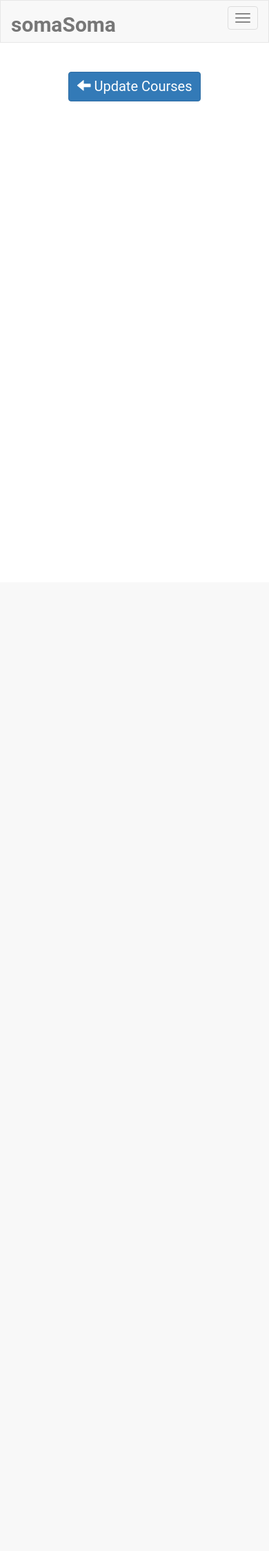
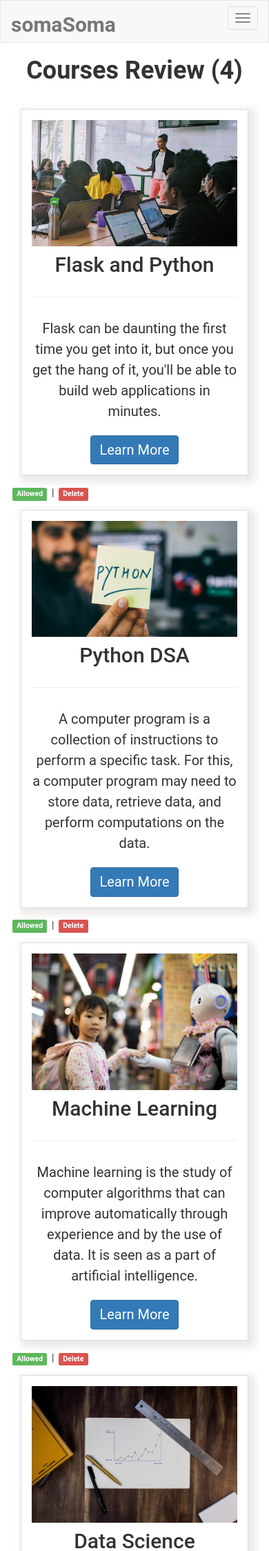
Before and after one commit to GitauHarrison/somasoma-tech-blog, a Flask app: page /courses/review in a window 390 px wide. Shown: the top 2248 px of the page at 69% size. Before the commit the page ends 147 px from the top, so only its background shows below. Run offline with Flask 2, Linux system fonts and the light colour scheme; a user stored in the database is signed in; data comes from the database, SQL or seed files in the repository; both versions use the stored data as it was after the commit; some libraries are stand-ins or nearby versions.

Commit message:
Dev: Update blog courses

```diff
--- a/app/routes.py
+++ b/app/routes.py
@@ -78,9 +78,29 @@ def home():
 
 @app.route('/courses')
 def courses():
+    page = request.args.get('page', 1, type=int)
+    allowed_courses = UpdateCourses.query.filter_by(
+        allowed_status=True).order_by(UpdateCourses.timestamp.desc()).paginate(
+        page,
+        app.config['POSTS_PER_PAGE'],
+        False
+        )
+    next_url = url_for(
+        'courses',
+        _anchor='courses',
+        page=allowed_courses.next_num) \
+        if allowed_courses.has_next else None
+    prev_url = url_for(
+        'courses',
+        _anchor='courses',
+        page=allowed_courses.prev_num) \
+        if allowed_courses.has_prev else None
     return render_template(
         'courses.html',
-        title='Courses'
+        title='Courses',
+        allowed_courses=allowed_courses.items,
+        next_url=next_url,
+        prev_url=prev_url
         )
 
 
@@ -275,14 +295,14 @@ def blog_review():
             False
             )
     next_url = url_for(
-        'blog_template_inheritance',
+        'blog_review',
         page=blogs.next_num,
-        _anchor="comments") \
+        _anchor="blog") \
         if blogs.has_next else None
     prev_url = url_for(
-        'blog_template_inheritance',
+        'blog_review',
         page=blogs.prev_num,
-        _anchor="comments") \
+        _anchor="blog") \
         if blogs.has_prev else None
     all_blogs = len(UpdateBlog.query.all())
     return render_template(
@@ -358,6 +378,40 @@ def student_stories_review():
 @login_required
 def courses_update():
     form = UpdateCoursesForm()
+    if form.validate_on_submit():
+        course = UpdateCourses(
+            title=form.title.data,
+            body=form.body.data,
+            overview=form.overview.data,
+            next_class_date=form.next_class_date.data,
+            link=form.link.data
+            )
+
+        # Handling file upload
+        uploaded_file = form.course_image.data
+        filename = secure_filename(uploaded_file.filename)
+        if not os.path.exists(app.config['UPLOAD_PATH']):
+            os.makedirs(app.config['UPLOAD_PATH'])
+        course_image_path = os.path.join(
+            app.config['UPLOAD_PATH'],
+            filename
+            )
+        print('Img path:', course_image_path)
+        uploaded_file.save(course_image_path)
+        course.course_image = course_image_path
+        print('Db path: ', course.course_image)
+
+        course_image_path_list = course.course_image.split('/')[1:]
+        print('Img path list: ', course_image_path_list)
+        new_course_image_path = '/'.join(course_image_path_list)
+        print('New img path: ', new_course_image_path)
+        course.course_image = new_course_image_path
+        print(course.course_image)
+
+        db.session.add(course)
+        db.session.commit()
+        flash('Your course has been updated. Take action now!')
+        return redirect(url_for('courses_update'))
     return render_template(
         'admin/update_courses.html',
         title='Courses Update',
@@ -368,10 +422,52 @@ def courses_update():
 @app.route('/courses/review')
 @login_required
 def courses_review():
+    page = request.args.get('page', 1, type=int)
+    courses = UpdateCourses.query.order_by(
+        UpdateCourses.timestamp.desc()
+        ).paginate(
+            page,
+            app.config['POSTS_PER_PAGE'],
+            False
+            )
+    next_url = url_for(
+        'courses_review',
+        page=courses.next_num,
+        _anchor="courses") \
+        if courses.has_next else None
+    prev_url = url_for(
+        'courses_review',
+        page=courses.prev_num,
+        _anchor="courses") \
+        if courses.has_prev else None
+    all_courses = len(UpdateCourses.query.all())
     return render_template(
         'admin/review_courses.html',
-        title='Courses Review'
+        title='Courses Review',
+        courses=courses.items,
+        next_url=next_url,
+        prev_url=prev_url,
+        all_courses=all_courses
         )
+
+
+@app.route('/courses/<int:id>/delete')
+def courses_delete(id):
+    course = UpdateCourses.query.get_or_404(id)
+    db.session.delete(course)
+    db.session.commit()
+    flash(f'Course {id} has been deleted.')
+    return redirect(url_for('courses_review'))
+
+
+@app.route('/courses/<id>/allow')
+def courses_allow(id):
+    course = UpdateCourses.query.get_or_404(id)
+    course.allowed_status = True
+    db.session.add(course)
+    db.session.commit()
+    flash(f'Course {id} has been approved.')
+    return redirect(url_for('courses_review'))
 
 # =================================
 # END OF BLOG MANAGEMENT ROUTES
--- a/app/templates/admin/review_blog.html
+++ b/app/templates/admin/review_blog.html
@@ -52,6 +52,8 @@
         </div>
     </div>
     {% endfor %}
+    <div class="row">
+        <div  class="col-sm-12">
             <!-- Pagination of comments -->
             <nav aria-label="...">
                 <ul class="pager">
@@ -68,6 +70,8 @@
                 </ul>
             </nav>
             <!-- End of pagination of comments -->
+        </div>
+    </div>
 
     <div class="row">
         <div class="col-sm-4">
--- a/app/templates/admin/review_courses.html
+++ b/app/templates/admin/review_courses.html
@@ -9,6 +9,93 @@
         </div>
     </div>
     <!-- End of flash message -->
+    <div class="row">
+        <div class="col-sm-12 text-center">
+            <h1>{{ title }} ({{ all_courses }})</h1>
+        </div>
+    </div>
+    <!-- Courses -->
+    <div class="row">
+        {% for course in courses %}
+        <div class="col-sm-4">
+            <div class="card-deck">
+                <div class="card">
+                    <img class="img-fluid" style="max-width: 100%; height: auto;" src="/{{ course.course_image }}" alt="Flask Class">
+                    <div class="card-body">
+                        <div class="text-center">
+                            <h2 class="card-title">{{ course.title }}</h2>
+                            <hr>
+                            <p class="card-text">
+                                {{ course.body }}
+                            </p>
+                            <!-- Button trigger modal -->
+                                <button type="button" class="btn btn-primary" data-toggle="modal" data-target="#{{ course.id }}">
+                                    Learn More
+                                </button>
+                        </div>
+
+                        <!-- Modal -->
+                        <div class="modal fade" id="{{ course.id }}" tabindex="-1" role="dialog" aria-labelledby="exampleModalCenterTitle" aria-hidden="true">
+                            <div class="modal-dialog modal-dialog-centered" role="document">
+                                <div class="modal-content">
+                                    <div class="modal-header">
+                                        <button type="button" class="close btn-primary" data-dismiss="modal" aria-label="Close">
+                                            <span aria-hidden="true">&times;</span>
+                                        </button>
+                                        <h2 class="modal-title text-center" id="{{ course.id }}">{{ course.title }}</h2>
+                                    </div>
+                                    <div class="modal-body">
+                                        <div class="text-center">
+                                            <img class="img-fluid" style="max-width: 100%; height: auto;" src="/{{course.course_image}}" alt="{{ course.title }}">
+                                        </div>
+                                        <h3>Overview</h3>
+                                        <p>{{ course.overview }}</p>
+                                        <h3>Next Class: {{ course.next_class_date }}</h3>
+                                        <a class="btn btn-success" href="{{ course.link }} ">Explore</a>
+                                    </div>
+                                    <div class="modal-footer">
+                                        <button type="button" class="btn btn-default" data-dismiss="modal">Close</button>
+                                    </div>
+                                </div>
+                            </div>
+                        </div>
+                        <!-- End of Modal -->
+                    </div>
+                </div>
+            </div>
+            <div class="row">
+                <div class="col-sm-12">
+                    {% if not course.allowed_status == 1 %}
+                        <a href=" {{ url_for('courses_allow', id=course.id) }} " class="label label-warning">Allow</a>
+                    {% else %}
+                        <a href="#" class="label label-success">Allowed</a></a>
+                    {% endif %}
+                     | <a href=" {{ url_for('courses_delete', id=course.id) }} " class="label label-danger">Delete</a>
+                </div>
+            </div>
+        </div>
+        {% endfor %}
+    </div>
+    <div class="row">
+        <div  class="col-sm-12">
+            <!-- Pagination of comments -->
+            <nav aria-label="...">
+                <ul class="pager">
+                    <li class="previous{% if not prev_url %} disabled{% endif %}">
+                        <a href="{{ prev_url or '#' }}">
+                            <span aria-hidden="true">&#60;</span> Newer posts
+                        </a>
+                    </li>
+                    <li class="next{% if not next_url %} disabled{% endif %}">
+                        <a href="{{ next_url or '#' }}">
+                            Older posts <span aria-hidden="true">&#62;</span>
+                        </a>
+                    </li>
+                </ul>
+            </nav>
+            <!-- End of pagination of comments -->
+        </div>
+    </div>
     <div class="row">
         <div class="col-sm-4">
             <!-- Empty column -->
```
Also changed, not shown: app/forms.py (+6 -2 lines), app/templates/courses.html (+41 -22 lines), app.db, app/static/img/uploads/ds_intro.jpg (added), app/static/img/uploads/flask_class.jpg (added), app/static/img/uploads/machine_learning.jpg (added), app/static/img/uploads/python_dsa.jpg (added). Lines whose indentation alone changed are shown as unchanged.
